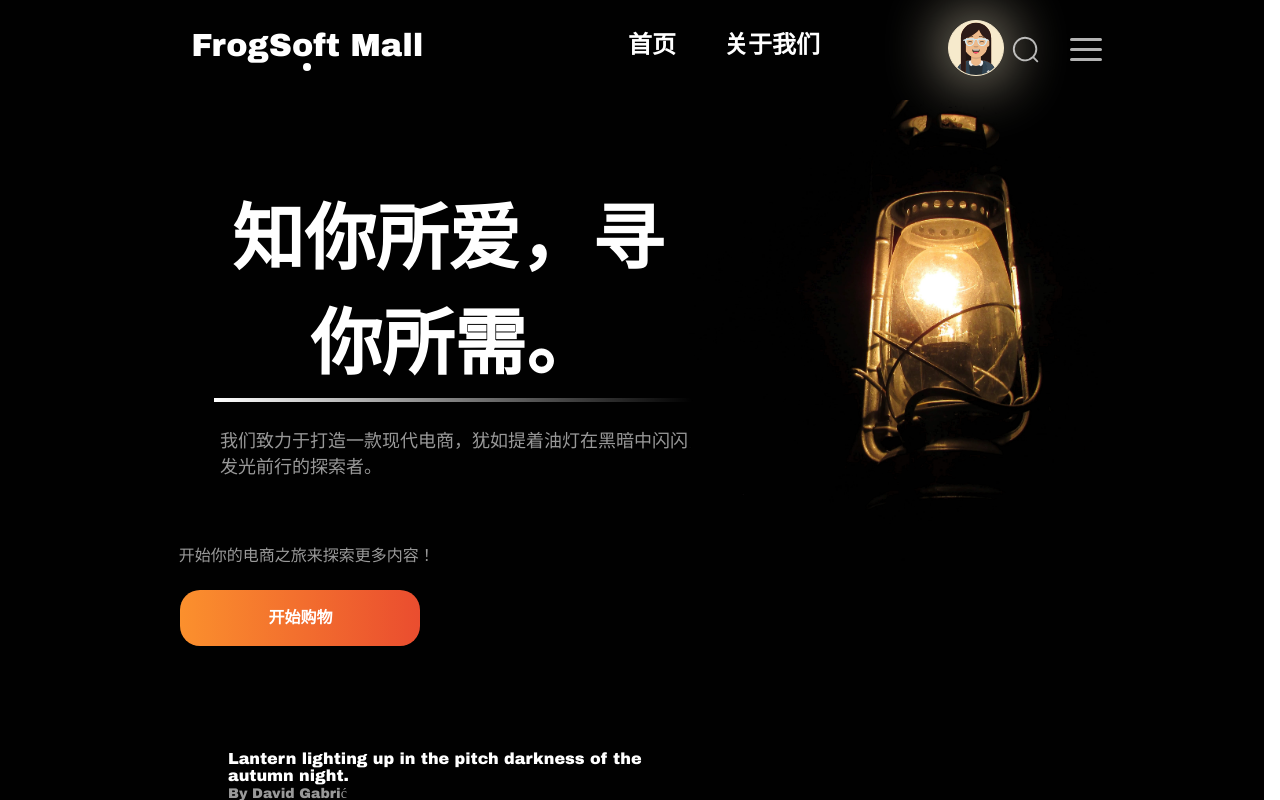
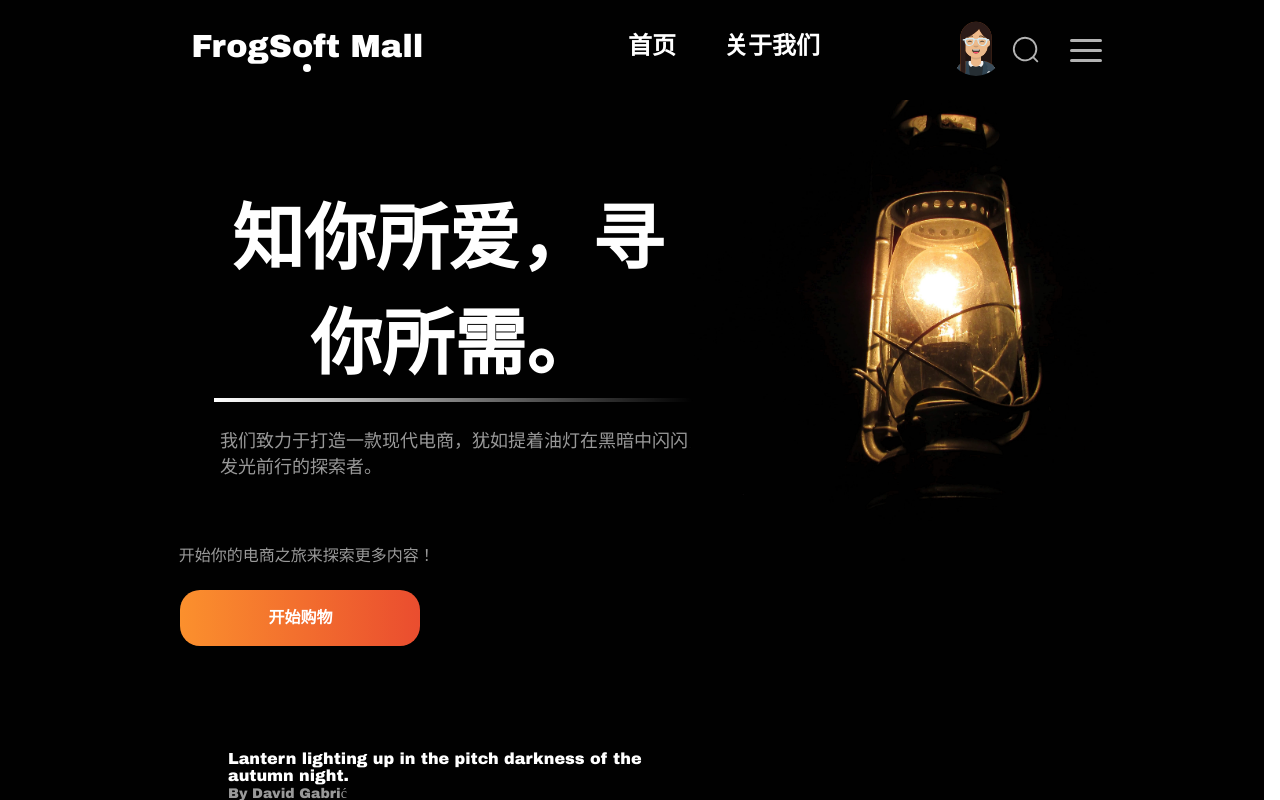
Before and after one commit to frog-software/frogsoft-mall, a Vue app in the folder frontend/: page / in a window 1280 px wide. Built offline with nearby package versions, Linux system fonts and the light colour scheme.

Commit message:
feat(frontend): delete golden shadow around avatar

```diff
--- a/frontend/src/components/Login.vue
+++ b/frontend/src/components/Login.vue
@@ -15,19 +15,18 @@ function login() {
 </script>
 
 <template>
-  <el-tooltip effect="customized">
+  <el-tooltip effect="customized" placement="bottom">
       <el-avatar
           :size="56"
           style="
-        padding: 0;
-        margin: 0;
-        box-shadow: 0 0 64px #f6eacc;
-        border: 1px solid #f6eacc;
-        background-color: #f6eacc;
+        /*box-shadow: 0 0 64px #f6eacc;*/
+        border: none;
+        background-color: transparent;
       "
           effect="customized"
           :src="store.state.info?.avatar || '/avataaars.svg'"
       />
+
 
     <template #content>
       <div class="loginRoot">
@@ -38,13 +37,13 @@ function login() {
         </el-row>
         <div v-else>
           <div class="loginInputData">
-            <input type="text" required v-model="username" />
+            <input type="text" required v-model="username" title=""/>
             <div class="loginUnderLine" />
             <label>你的账户</label>
           </div>
 
           <div class="loginInputData" style="margin-top: 36px">
-            <input type="password" required v-model="password" />
+            <input type="password" required v-model="password" title=""/>
             <div class="loginUnderLine" />
             <label>你的密码</label>
           </div>
@@ -75,7 +74,6 @@ export default {
 }
 
 label {
-  font-family: "Microsoft YaHei";
   font-weight: normal;
 }
 
@@ -95,13 +93,13 @@ label {
 .loginRoot .loginInputData input {
   width: 100%;
   height: 100%;
+  margin-top: 2px;
   border: none;
-  font-size: 17px;
+  font-size: 16px;
   border-bottom: 2px solid transparent;
   background-color: transparent;
-  font-family: "Microsoft YaHei";
   font-weight: normal;
-  color: #eeeeee;
+  color: white;
 }
 
 .loginRoot .loginInputData input:focus ~ label {
@@ -119,7 +117,7 @@ input:valid ~ label {
 .loginRoot .loginInputData label {
   position: absolute;
   bottom: 10px;
-  left: 0px;
+  left: 0;
   color: #808080;
   pointer-events: none;
   transition: all 0.2s ease;
@@ -127,7 +125,7 @@ input:valid ~ label {
 
 .loginRoot .loginInputData .loginUnderLine {
   position: absolute;
-  bottom: 0px;
+  bottom: 0;
   height: 2px;
   width: 100%;
   background: #f6eacc;
@@ -146,9 +144,11 @@ input:valid ~ label {
   /* Set padding to ensure the height is 32px */
   padding: 6px 12px;
   background: radial-gradient(circle at center, #2c2b2a, #1c1d20);
-  box-shadow: 10px 10px 15px #1c1d20;
+  /*box-shadow: 10px 10px 15px #1c1d20;*/
   border-radius: 8px;
   /*box-shadow: 10px 10px 20px rgba(0, 0, 0, 0.2);*/
+  font-family: 微軟正黑體;
+  color: white;
 }
 
 .el-popper.is-customized .el-popper__arrow::before {
```
Lines whose indentation alone changed are shown as unchanged.
